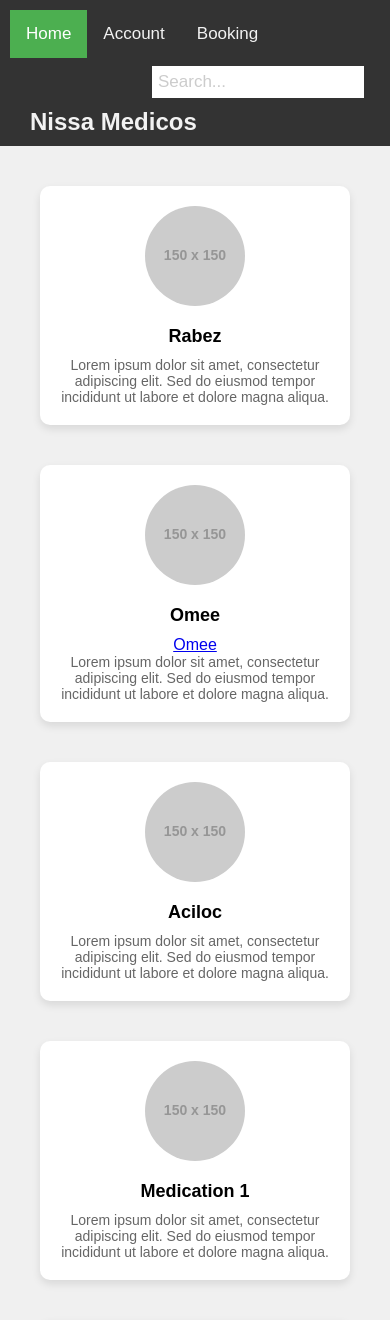
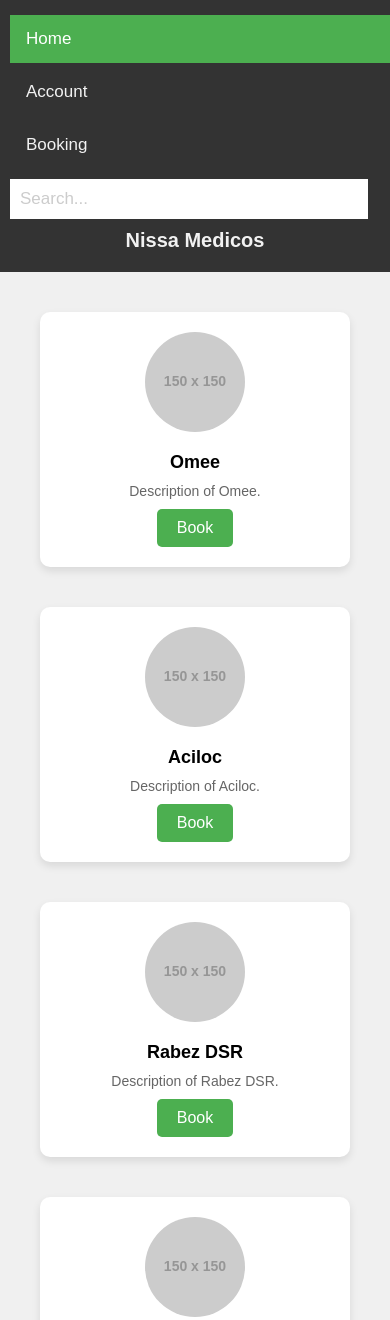
Before and after one commit to CodexHashim/RHDynamics.github.io, a plain HTML site: page index.html in a window 390 px wide. Shown: the top 1320 px of the page. Drawn offline with Linux system fonts and the light colour scheme; placeholder pictures from the web are drawn by us.

Commit message:
Update index.html

```diff
--- a/index.html
+++ b/index.html
@@ -16,6 +16,14 @@
             overflow: hidden;
             padding: 10px;
         }
+        .topnav a {
+            float: left;
+            color: #f2f2f2;
+            text-align: center;
+            padding: 14px 16px;
+            text-decoration: none;
+            font-size: 17px;
+        }
         .topnav input[type=text] {
             float: right;
             padding: 6px;
@@ -27,14 +35,6 @@
         }
         .topnav input[type=text]::placeholder {
             color: #ccc;
-        }
-        .topnav a {
-            float: left;
-            color: #f2f2f2;
-            text-align: center;
-            padding: 14px 16px;
-            text-decoration: none;
-            font-size: 17px;
         }
         .topnav a:hover {
             background-color: #ddd;
@@ -86,6 +86,40 @@
             font-size: 14px;
             color: #666;
             text-align: center;
+            margin-bottom: 10px;
+        }
+        .book-btn {
+            background-color: #4CAF50;
+            color: white;
+            padding: 10px 20px;
+            border: none;
+            border-radius: 5px;
+            cursor: pointer;
+            text-decoration: none;
+        }
+        .book-btn:hover {
+            background-color: #45a049;
+        }
+        @media screen and (max-width: 600px) {
+            .topnav a, .topnav input[type=text] {
+                float: none;
+                display: block;
+                text-align: left;
+                width: 100%;
+                margin: 5px 0;
+            }
+            .topnav input[type=text] {
+                margin-top: 10px;
+                padding: 10px;
+                width: calc(100% - 32px); /* Adjust for padding */
+            }
+            .topnav .pharmacy-name {
+                float: none;
+                display: block;
+                text-align: center;
+                margin: 10px 0;
+                font-size: 20px;
+            }
         }
     </style>
 </head>
@@ -101,77 +135,44 @@
     <div class="med-container" id="medContainer">
         <div class="med-card">
             <img class="med-image" src="https://via.placeholder.com/150" alt="Medication Image">
-            <div class="med-name">Rabez</div>
-            <div class="med-description">Lorem ipsum dolor sit amet, consectetur adipiscing elit. Sed do eiusmod tempor incididunt ut labore et dolore magna aliqua.</div>
-        </div>
-        <div class="med-card">
-            <img class="med-image" src="https://via.placeholder.com/150" alt="Medication Image">
             <div class="med-name">Omee</div>
-            <a href="https://wa.me/8638875149?text=Booking%20confirmation:%20Medication%201">Omee</a>
-            <div class="med-description">Lorem ipsum dolor sit amet, consectetur adipiscing elit. Sed do eiusmod tempor incididunt ut labore et dolore magna aliqua.</div>
+            <div class="med-description">Description of Omee.</div>
+            <a href="https://wa.me/8638875149?text=Booking%20confirmation:%20Omee" class="book-btn">Book</a>
         </div>
         <div class="med-card">
             <img class="med-image" src="https://via.placeholder.com/150" alt="Medication Image">
             <div class="med-name">Aciloc</div>
-            <div class="med-description">Lorem ipsum dolor sit amet, consectetur adipiscing elit. Sed do eiusmod tempor incididunt ut labore et dolore magna aliqua.</div>
+            <div class="med-description">Description of Aciloc.</div>
+            <a href="https://wa.me/8638875149?text=Booking%20confirmation:%20Aciloc" class="book-btn">Book</a>
         </div>
         <div class="med-card">
             <img class="med-image" src="https://via.placeholder.com/150" alt="Medication Image">
-            <div class="med-name">Medication 1</div>
-            <div class="med-description">Lorem ipsum dolor sit amet, consectetur adipiscing elit. Sed do eiusmod tempor incididunt ut labore et dolore magna aliqua.</div>
+            <div class="med-name">Rabez DSR</div>
+            <div class="med-description">Description of Rabez DSR.</div>
+            <a href="https://wa.me/8638875149?text=Booking%20confirmation:%20Rabez%20DSR" class="book-btn">Book</a>
         </div>
         <div class="med-card">
             <img class="med-image" src="https://via.placeholder.com/150" alt="Medication Image">
-            <div class="med-name">Medication 1</div>
-            <div class="med-description">Lorem ipsum dolor sit amet, consectetur adipiscing elit. Sed do eiusmod tempor incididunt ut labore et dolore magna aliqua.</div>
+            <div class="med-name">Itanazole</div>
+            <div class="med-description">Description of Itanazole.</div>
+            <a href="https://wa.me/8638875149?text=Booking%20confirmation:%20Itanazole" class="book-btn">Book</a>
         </div>
         <div class="med-card">
             <img class="med-image" src="https://via.placeholder.com/150" alt="Medication Image">
-            <div class="med-name">rabez</div>
-            <div class="med-description">Lorem ipsum dolor sit amet, consectetur adipiscing elit. Sed do eiusmod tempor incididunt ut labore et dolore magna aliqua.</div>
-        </div>
-        <div class="med-card">
-            <img class="med-image" src="https://via.placeholder.com/150" alt="Medication Image">
-            <div class="med-name">Medication 1</div>
-            <div class="med-description">Lorem ipsum dolor sit amet, consectetur adipiscing elit. Sed do eiusmod tempor incididunt ut labore et dolore magna aliqua.</div>
-        </div>
-        <div class="med-card">
-            <img class="med-image" src="https://via.placeholder.com/150" alt="Medication Image">
-            <div class="med-name">Medication 1</div>
-            <div class="med-description">Lorem ipsum dolor sit amet, consectetur adipiscing elit. Sed do eiusmod tempor incididunt ut labore et dolore magna aliqua.</div>
-        </div>
-        <div class="med-card">
-            <img class="med-image" src="https://via.placeholder.com/150" alt="Medication Image">
-            <div class="med-name">Medication 1</div>
-            <div class="med-description">Lorem ipsum dolor sit amet, consectetur adipiscing elit. Sed do eiusmod tempor incididunt ut labore et dolore magna aliqua.</div>
-        </div>
-        <div class="med-card">
-            <img class="med-image" src="https://via.placeholder.com/150" alt="Medication Image">
-            <div class="med-name">Medication 1</div>
-            <div class="med-description">Lorem ipsum dolor sit amet, consectetur adipiscing elit. Sed do eiusmod tempor incididunt ut labore et dolore magna aliqua.</div>
-        </div>
-        <div class="med-card">
-            <img class="med-image" src="https://via.placeholder.com/150" alt="Medication Image">
-            <div class="med-name">Medication 1</div>
-            <div class="med-description">Lorem ipsum dolor sit amet, consectetur adipiscing elit. Sed do eiusmod tempor incididunt ut labore et dolore magna aliqua.</div>
-        </div>
-        <div class="med-card">
-            <img class="med-image" src="https://via.placeholder.com/150" alt="Medication Image">
-            <div class="med-name">Medication 1</div>
-            <div class="med-description">Lorem ipsum dolor sit amet, consectetur adipiscing elit. Sed do eiusmod tempor incididunt ut labore et dolore magna aliqua.</div>
+            <div class="med-name">Coflet</div>
+            <div class="med-description">Description of Coflet.</div>
+            <a href="https://wa.me/8638875149?text=Booking%20confirmation:%20Coflet" class="book-btn">Book</a>
         </div>
         <!-- Add more medication cards here -->
     </div>
 
     <script>
         function filterMeds() {
-            // Declare variables
             var input, filter, medCards, medName, i, txtValue;
             input = document.getElementById('searchInput');
             filter = input.value.toUpperCase();
             medCards = document.getElementsByClassName('med-card');
 
-            // Loop through all medication cards, hide those that don't match the search query
             for (i = 0; i < medCards.length; i++) {
                 medName = medCards[i].getElementsByClassName('med-name')[0];
                 txtValue = medName.textContent || medName.innerText;
```
